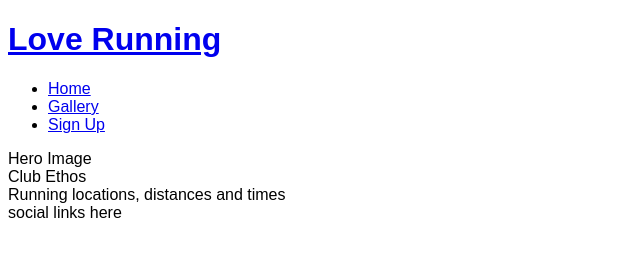
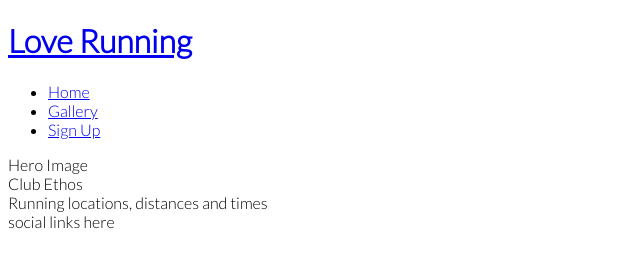
Before and after one commit to Tylerdevries/love-running, a plain HTML site: page index.html in a window 1280 px wide. Shown: the whole page, without its empty margins (0-640 px from the left). Drawn offline with Linux system fonts and the light colour scheme.

Commit message:
add google fonts and remove default margins

```diff
--- a/assets/css/style.css
+++ b/assets/css/style.css
@@ -1,3 +1,5 @@
+@import url('https://fonts.googleapis.com/css2?family=Lato:wght@300&family=Oswald:wght@300&display=swap');
 body {
-    font-family: Arial;
+    font-family: Lato, sans-serif;
+    font-weight: 300
 }
```
